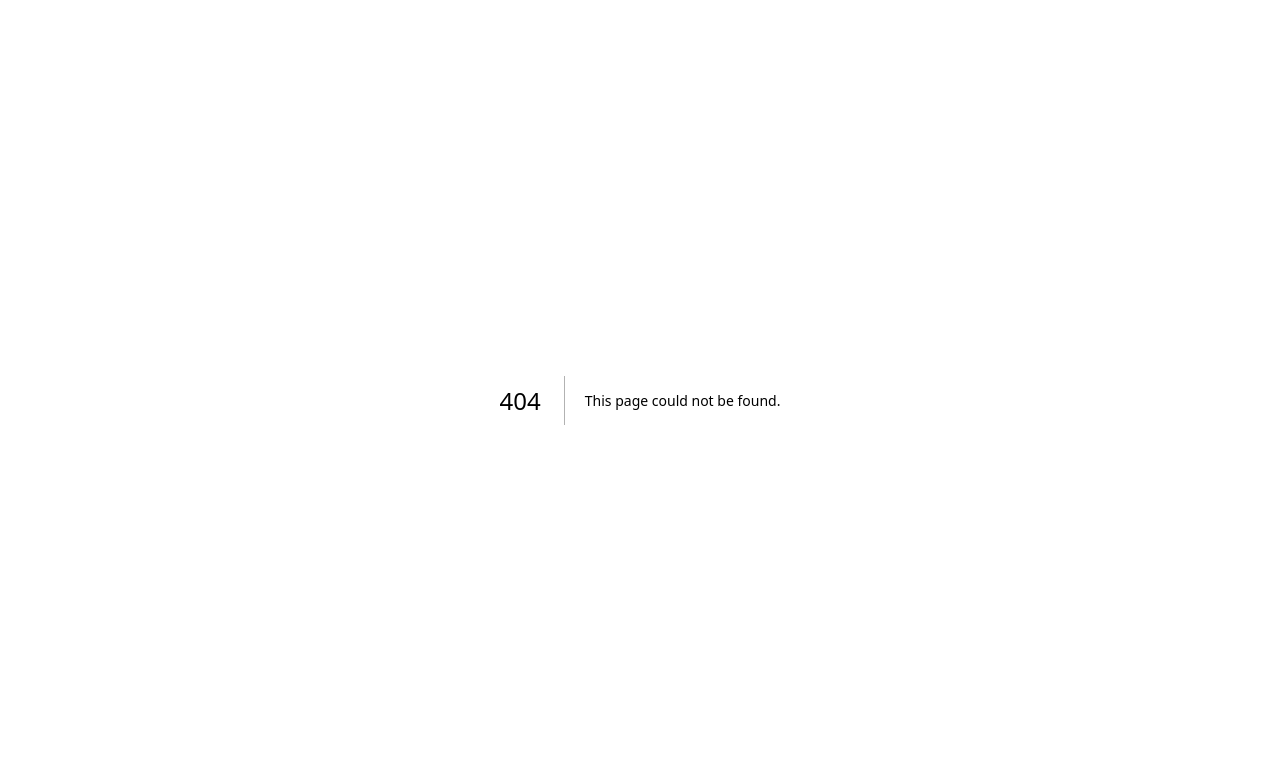
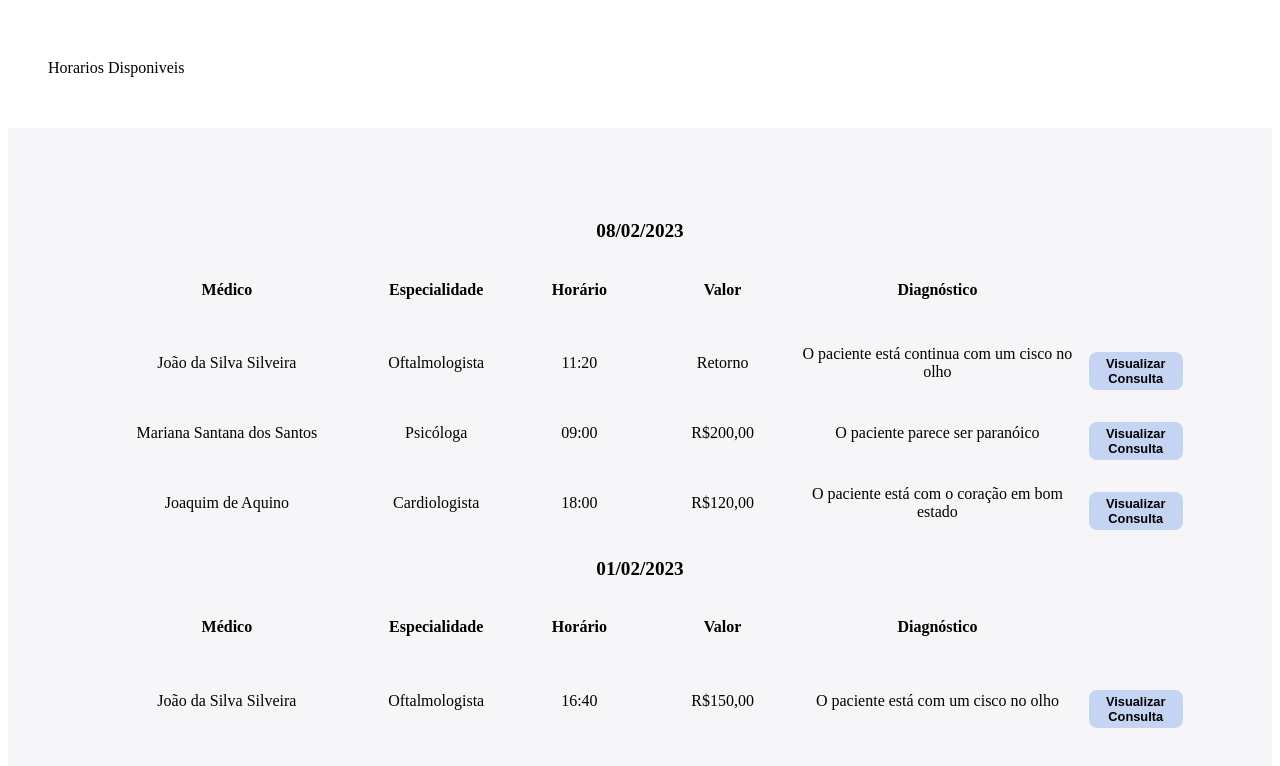
Before and after one commit to ES2-UFPI/seyfert-frontend, a Next.js app: page /horariosDisponiveis in a window 1280 px wide. Before the commit this address had no page. Shown: the top 766 px of the page. Built offline with nearby package versions, Linux system fonts and the light colour scheme.

Commit message:
Adicionando tela inicial para alteracoes futuras #4

```diff
--- /dev/null
+++ b/src/pages/horariosDisponiveis/index.tsx
@@ -0,0 +1,11 @@
+import HorariosDisponiveisTemplate from "@/templates/horariosDisponiveis";
+
+const HorariosDisponiveis = () => {
+  return <HorariosDisponiveisTemplate />;
+};
+
+HorariosDisponiveis.getLayout = function getLayout(page: JSX.Element) {
+  return page;
+};
+
+export default HorariosDisponiveis;
--- /dev/null
+++ b/src/styles/horariosDisponiveis.module.css
@@ -0,0 +1,30 @@
+.tabela {
+  width: 90%;
+  margin: auto;
+  border-collapse: collapse;
+  border-spacing: 30px;
+}
+
+.coluna {
+  padding: 0.5rem;
+  text-align: center;
+}
+
+.data {
+  font-size: 1.2rem;
+  font-weight: 600;
+  color: #000;
+  margin-bottom: 0.5rem;
+}
+
+.botao {
+  background-color: #c6d4f3;
+  color: #000;
+  border: none;
+  border-radius: 0.5rem;
+  padding: 0.25rem 0.5rem;
+  font-size: 0.8rem;
+  font-weight: 600;
+  cursor: pointer;
+  margin-top: 1rem;
+}
--- /dev/null
+++ b/src/templates/horariosDisponiveis/index.tsx
@@ -0,0 +1,115 @@
+import Layout from "@/templates/layout/Layout";
+import styles from "../../styles/horariosDisponiveis.module.css";
+import Link from "next/link";
+import { useRouter } from "next/router";
+
+const HorariosDisponiveisTemplate = () => {
+  const route = useRouter();
+
+  return (
+    <Layout titleHeader="Horarios Disponiveis">
+      <div>
+        <table className={styles.tabela}>
+          <tbody>
+            <tr>
+              <td colSpan={6}>
+                <center>
+                  <p className={styles.data}>08/02/2023</p>
+                </center>
+              </td>
+            </tr>
+            <tr>
+              <td width={"25%"} className={styles.coluna}>
+                <h4>Médico</h4>
+              </td>
+              <td width={"13%"} className={styles.coluna}>
+                <h4>Especialidade</h4>
+              </td>
+              <td width={"13%"} className={styles.coluna}>
+                <h4>Horário</h4>
+              </td>
+              <td width={"13%"} className={styles.coluna}>
+                <h4>Valor</h4>
+              </td>
+              <td width={"26%"} className={styles.coluna}>
+                <h4>Diagnóstico</h4>
+              </td>
+            </tr>
+            <tr>
+              <td className={styles.coluna}>João da Silva Silveira</td>
+              <td className={styles.coluna}>Oftalmologista</td>
+              <td className={styles.coluna}>11:20</td>
+              <td className={styles.coluna}>Retorno</td>
+              <td className={styles.coluna}>
+                O paciente está continua com um cisco no olho
+              </td>
+              <td className={styles.coluna}>
+                <button className={styles.botao}>Visualizar Consulta</button>
+              </td>
+            </tr>
+            <tr>
+              <td className={styles.coluna}>Mariana Santana dos Santos</td>
+              <td className={styles.coluna}>Psicóloga</td>
+              <td className={styles.coluna}>09:00</td>
+              <td className={styles.coluna}>R$200,00</td>
+              <td className={styles.coluna}>O paciente parece ser paranóico</td>
+              <td className={styles.coluna}>
+                <button className={styles.botao}>Visualizar Consulta</button>
+              </td>
+            </tr>
+            <tr>
+              <td className={styles.coluna}>Joaquim de Aquino</td>
+              <td className={styles.coluna}>Cardiologista</td>
+              <td className={styles.coluna}>18:00</td>
+              <td className={styles.coluna}>R$120,00</td>
+              <td className={styles.coluna}>
+                O paciente está com o coração em bom estado
+              </td>
+              <td className={styles.coluna}>
+                <button className={styles.botao}>Visualizar Consulta</button>
+              </td>
+            </tr>
+            <tr>
+              <td colSpan={6}>
+                <center>
+                  <p className={styles.data}>01/02/2023</p>
+                </center>
+              </td>
+            </tr>
+            <tr>
+              <td width={"25%"} className={styles.coluna}>
+                <h4>Médico</h4>
+              </td>
+              <td width={"13%"} className={styles.coluna}>
+                <h4>Especialidade</h4>
+              </td>
+              <td width={"13%"} className={styles.coluna}>
+                <h4>Horário</h4>
+              </td>
+              <td width={"13%"} className={styles.coluna}>
+                <h4>Valor</h4>
+              </td>
+              <td width={"26%"} className={styles.coluna}>
+                <h4>Diagnóstico</h4>
+              </td>
+            </tr>
+            <tr>
+              <td className={styles.coluna}>João da Silva Silveira</td>
+              <td className={styles.coluna}>Oftalmologista</td>
+              <td className={styles.coluna}>16:40</td>
+              <td className={styles.coluna}>R$150,00</td>
+              <td className={styles.coluna}>
+                O paciente está com um cisco no olho
+              </td>
+              <td className={styles.coluna}>
+                <button className={styles.botao}>Visualizar Consulta</button>
+              </td>
+            </tr>
+          </tbody>
+        </table>
+      </div>
+    </Layout>
+  );
+};
+
+export default HorariosDisponiveisTemplate;
```
